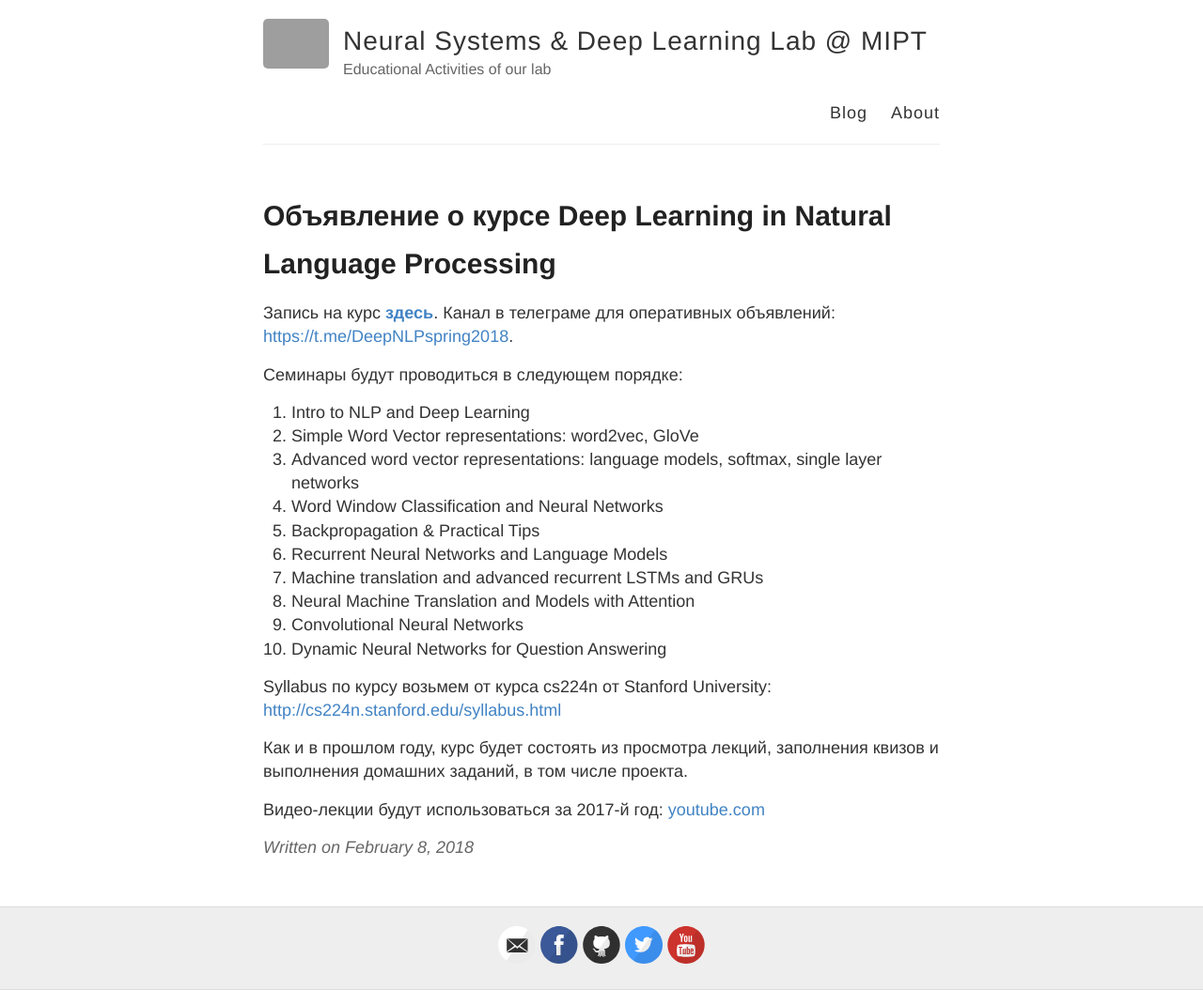
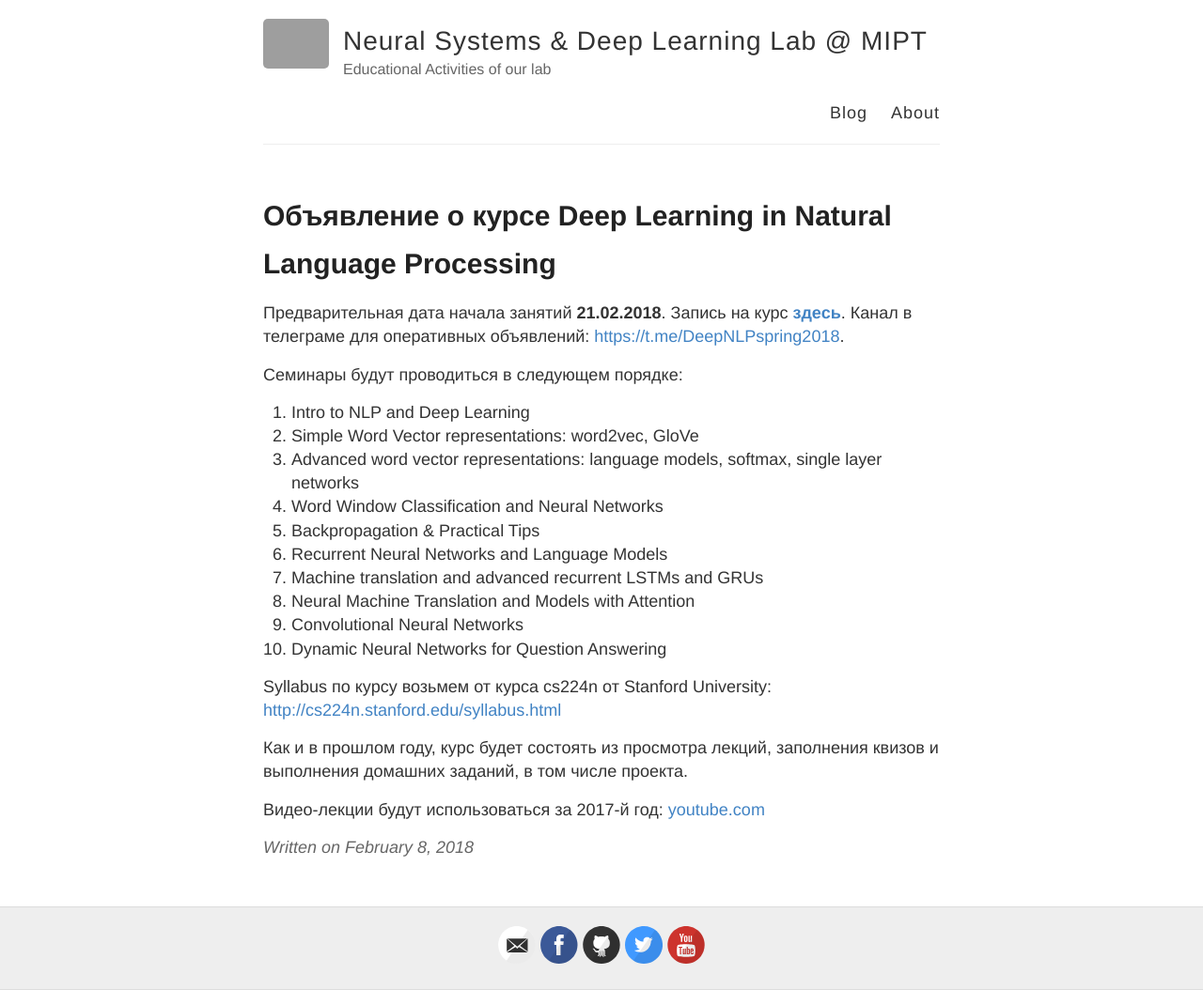
Before and after one commit to deepmipt/edu, a Jekyll site: the page built from _posts/2018-02-08-NLP2.md, in a window 1280 px wide. Shown: the whole page at 94% size. Built offline with Jekyll 4.4.1, drawn with Linux system fonts in a browser that asks for light colours; grey boxes are pictures that could not be loaded.

Commit message:
ENH: added date

```diff
--- a/_posts/2018-02-08-NLP2.md
+++ b/_posts/2018-02-08-NLP2.md
@@ -3,7 +3,7 @@ layout: post
 title: Объявление о курсе Deep Learning in Natural Language Processing
 ---
 
-Запись на курс [__здесь__](https://is.gd/JWHSEH). Канал в телеграме для оперативных объявлений: [https://t.me/DeepNLPspring2018](https://t.me/DeepNLPspring2018).
+Предварительная дата начала занятий __21.02.2018__. Запись на курс [__здесь__](https://is.gd/JWHSEH). Канал в телеграме для оперативных объявлений: [https://t.me/DeepNLPspring2018](https://t.me/DeepNLPspring2018).
 
 Семинары будут проводиться в следующем порядке:
 1. Intro to NLP and Deep Learning
```
